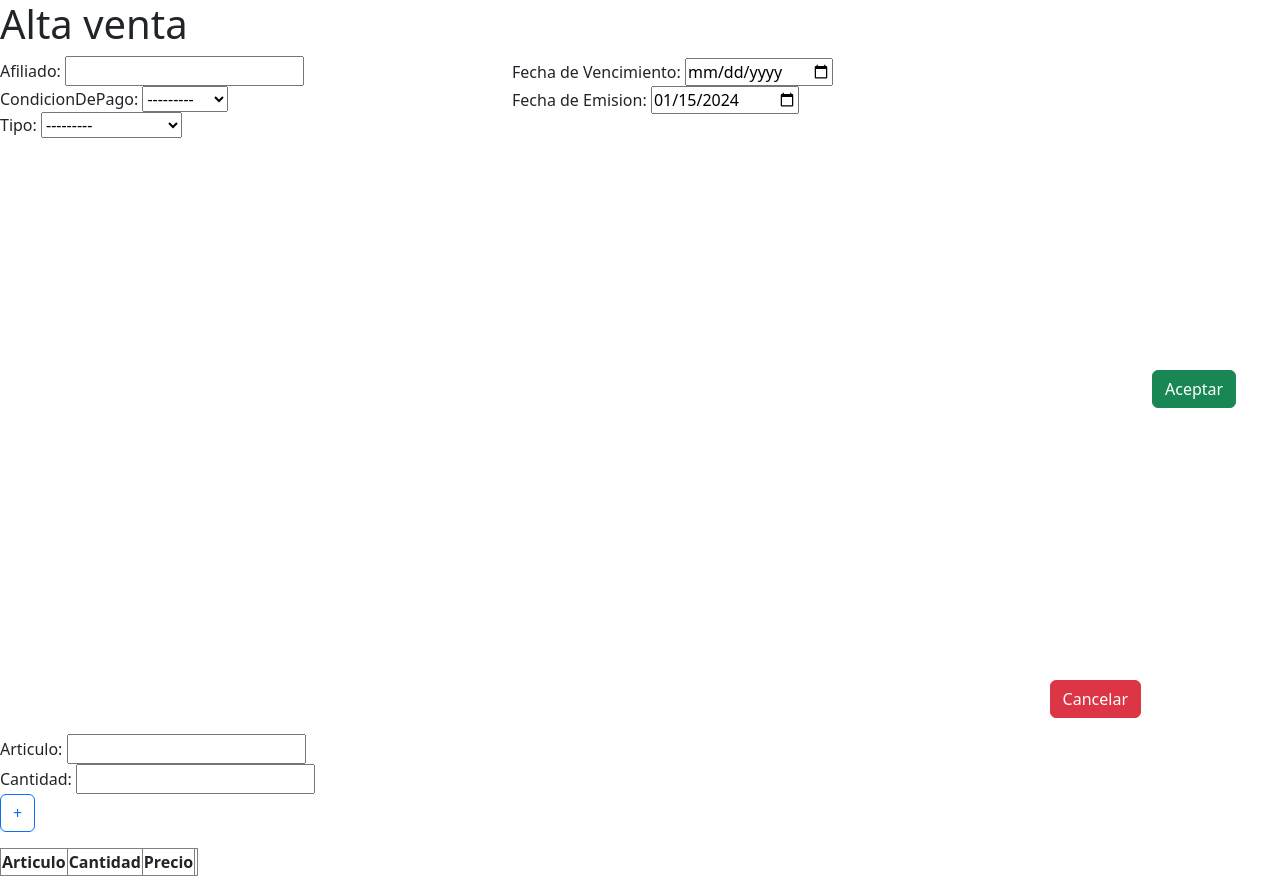
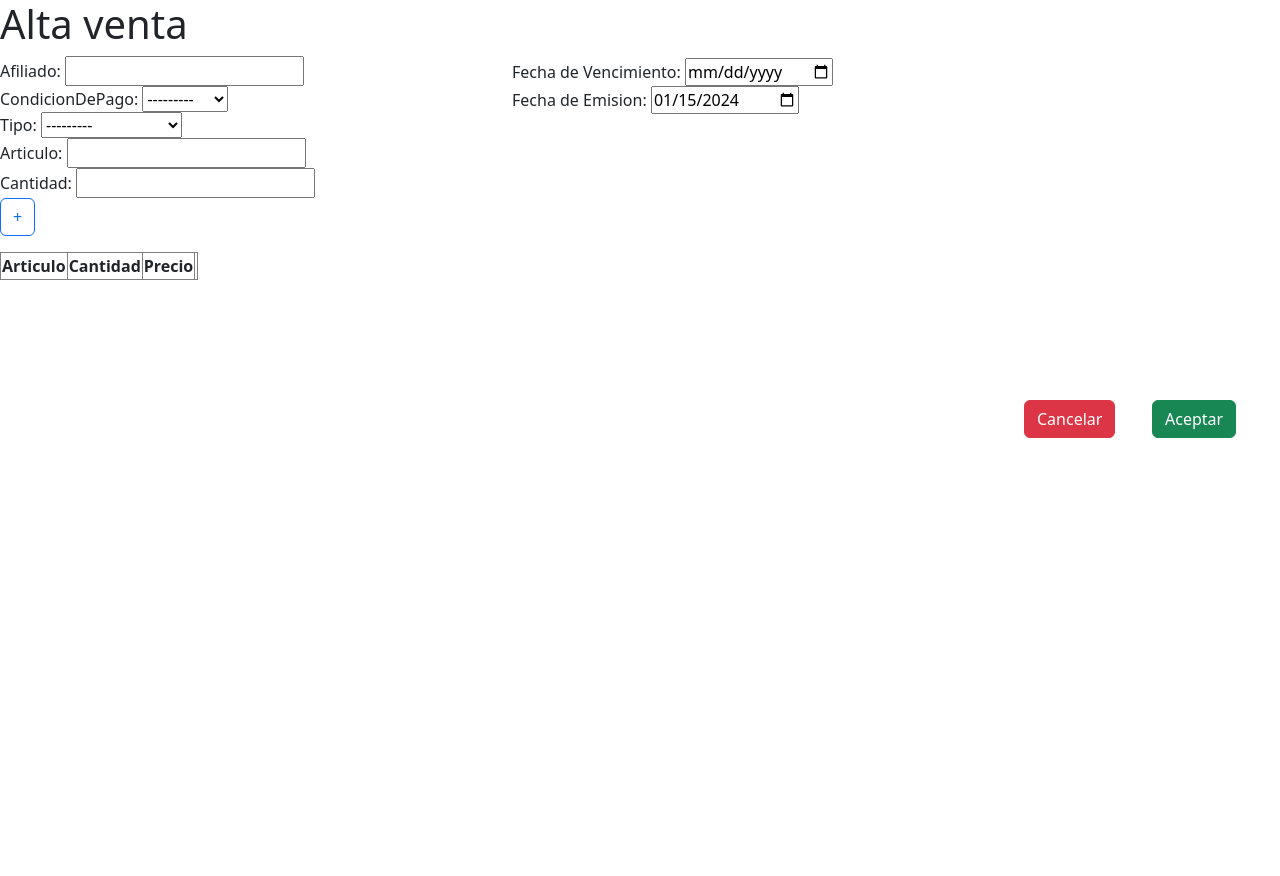
Before and after one commit to maxi-lab/Dise-de-Sistemas, a Django app: page /altaVenta/ in a window 1280 px wide. After the commit the page ends 438 px from the top, so only its background shows below. Run offline with Django 5.2, Linux system fonts and the light colour scheme; data comes from the database, SQL or seed files in the repository; both versions use the stored data as it was after the commit; lists and menus that the app fills with data are empty.

Commit message:
Arreglo el css de ventas

```diff
--- a/ventas/static/altaVenta/styles.css
+++ b/ventas/static/altaVenta/styles.css
@@ -1,18 +1,18 @@
-.button{
-    position: relative;
-    margin-left: 90%;
-    margin-top: 20%;
+.button-a{
+    position: absolute;
+    left: 90%;
+    top: 50%;
 
 }
 .button-c{
-    position: relative;
-    margin-left: 82%;
-    margin-top: 20%;
+    position: absolute;
+    left: 80%;
+    top: 50%;
 
 }
 
 .fecha{
-    position: relative;
+    position: absolute;
     margin-left: 40%;
     margin-top: -80px;
 
--- a/ventas/templates/altaVenta.html
+++ b/ventas/templates/altaVenta.html
@@ -24,27 +24,20 @@
         {{formVenta}}
         <div class="fecha">
             {{formFecha}}
+        </div>
+       <div class="button-a"><button type="submit" name="submit_venta" class="btn btn-success mb-3 ">Aceptar</button></div>
 
-        </div>
 
-        <div>
-            <button type="submit" name="submit_venta" class="btn btn-success mb-3 button" id="acept">Aceptar</button>
-        </div>
 
     </form>
-    <form action="{% url 'menu' %}">
-        <div >
-            <button class="btn btn-danger mb-3 button-c" id="">Cancelar</button>
-        </div>
-
-    </form>
+    <a href="{% url 'menu' %}" class="button-c"><button class="btn btn-danger mb-3" >Cancelar</button></a>
     <form action="" method="post">
         {% csrf_token %}
         {{formVentaDetalle}}
         <button type="submit" name="submit_venta_detalle" class="btn btn-outline-primary mb-3">+</button>
     </form>
-    <div>
-        <table class="table-bordered ">
+
+    <table class="table-bordered ">
         <thead >
             <tr>
                 <th>Articulo</th>
@@ -73,6 +66,5 @@
     {% if total %}
     <p>Total: ${{total}}</p>
     {% endif %}
-</div>
 </body>
 </html>
```
Also changed, not shown: db.sqlite3.
